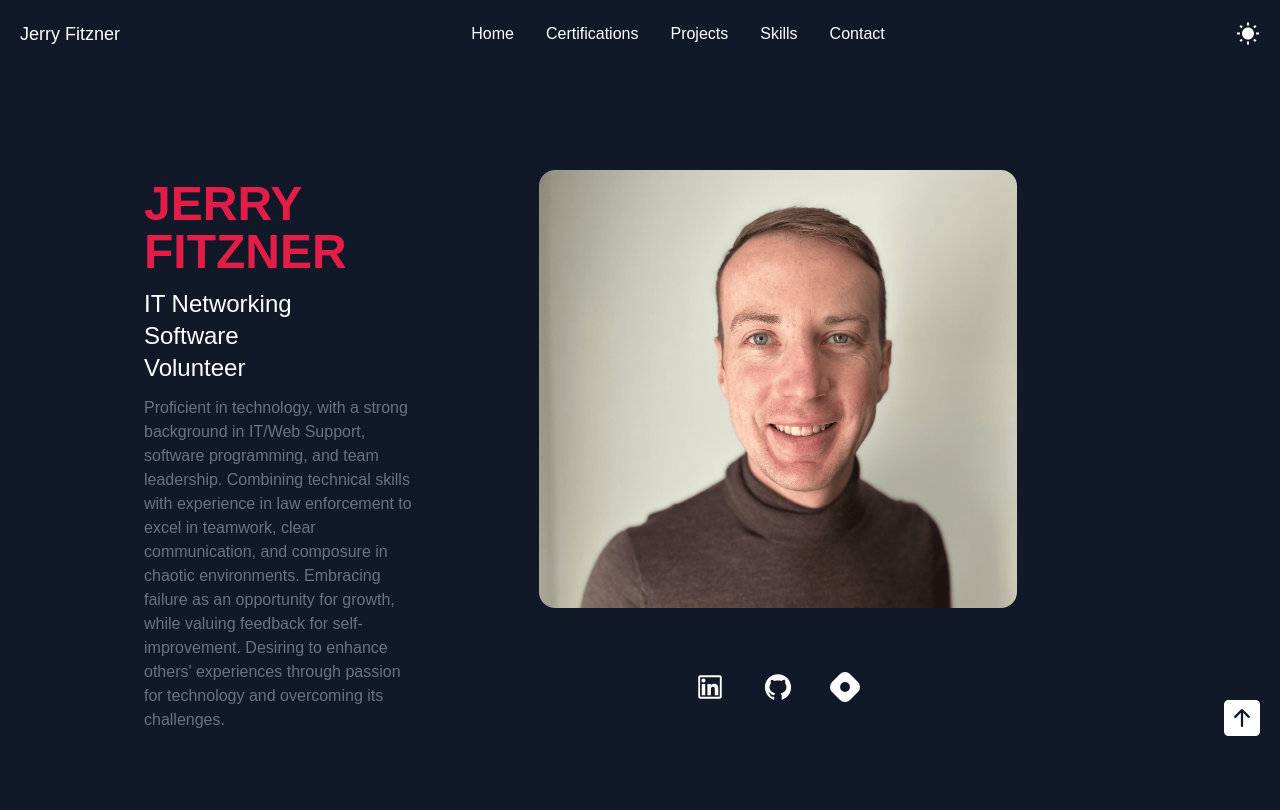
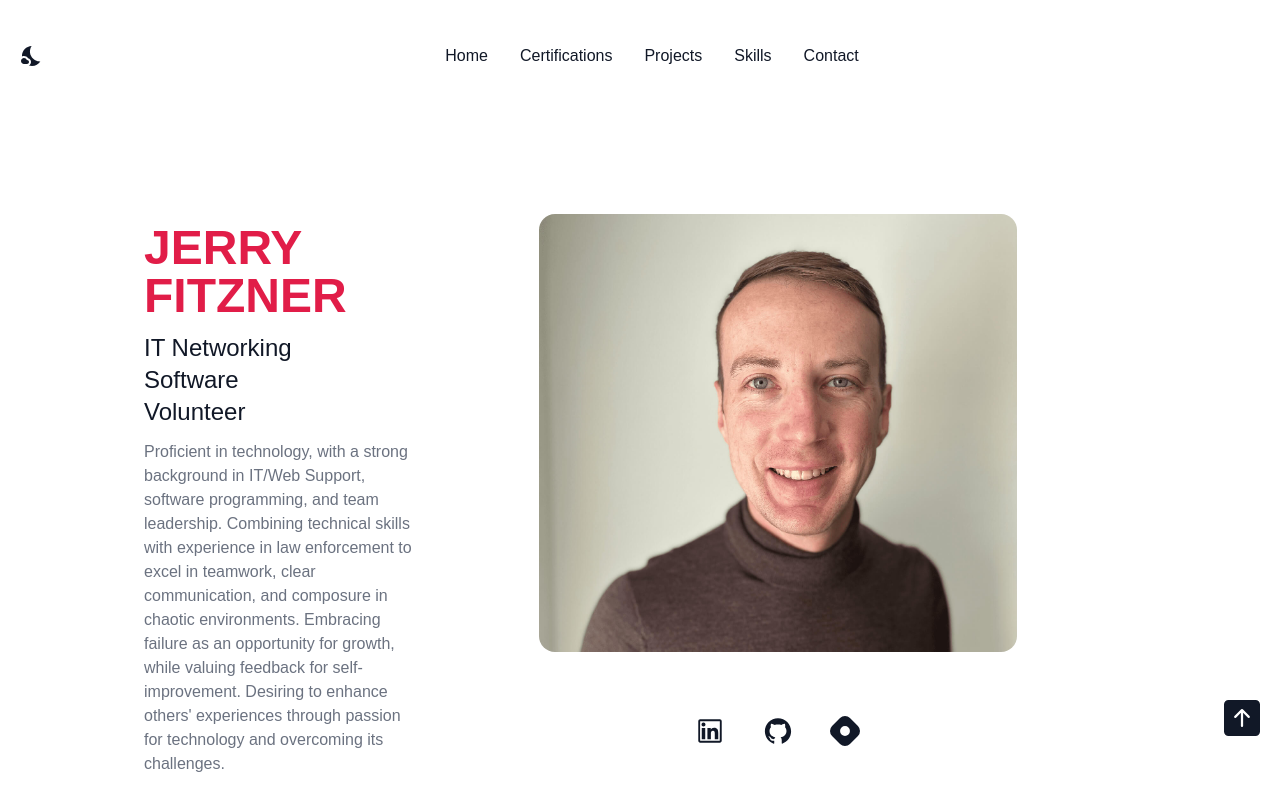
Before and after one commit to jerryfitzner/portfolio-2, a React (Create React App) app: page / in a window 1280 px wide. Shown: the top 810 px of the page. Built offline with nearby package versions, Linux system fonts and the light colour scheme.

Commit message:
Updated menu

```diff
--- a/src/App.js
+++ b/src/App.js
@@ -10,7 +10,7 @@
 
 
 function App() {
-  const [darkMode, setDarkMode] = useState(true);
+  const [darkMode, setDarkMode] = useState(false);
 
   return (
     <div className={darkMode && "dark"}>
--- a/src/components/Header.jsx
+++ b/src/components/Header.jsx
@@ -34,23 +34,25 @@
   return (
     <header name='header' className=' bg-white dark:bg-gray-900 text-gray-900 dark:text-white'>
       <nav className='flex justify-between items-center p-5'>
-        <h1 className='text-lg'>Jerry Fitzner</h1>
-        <ul className='hidden md:flex'>
-          {links.map(({ id, link }) => (
-            <li
-              key={id}
-              className='px-4 cursor-pointer capitalize font-medium hover:scale-105 duration-200'
-            >
-              <Link to={link} smooth duration={500}>{link}</Link>
-            </li>
-          ))}
-        </ul>
+        {/* <h1 className='text-lg'>Jerry Fitzner</h1> */}
         <div onClick={() => setDarkMode(!darkMode)}>
           {darkMode ? (
               <MdWbSunny className='text-2xl cursor-pointer'/>
             ):(
               <MdNightsStay className='text-2xl cursor-pointer'/>
           )}
+        </div>
+        <div className='mx-auto flex max-w-7xl items-center justify-between p-6 lg:px-8'>
+          <ul className='hidden md:flex'>
+            {links.map(({ id, link }) => (
+              <li
+                key={id}
+                className='px-4 cursor-pointer capitalize font-medium hover:scale-105 duration-200'
+              >
+                <Link to={link} smooth duration={500}>{link}</Link>
+              </li>
+            ))}
+          </ul>
         </div>
         <div
           onClick={() => setNav(!nav)}
--- a/src/components/Profile.jsx
+++ b/src/components/Profile.jsx
@@ -24,7 +24,7 @@
 
   return (
     <section name='home' className='h-screen w-full'>
-      <div className='max-w-screen-lg mx-auto flex flex-col items-center justify-center h-full px-4 md:flex-row'>
+      <div className='max-w-screen-lg mx-auto flex flex-col items-center justify-center lg:h-full px-4 md:flex-row'>
 
       <div className='flex flex-col justify-center md:h-full'>
         <h2 className='text-5xl text-rose-600 uppercase font-bold'>Jerry Fitzner</h2>
```
